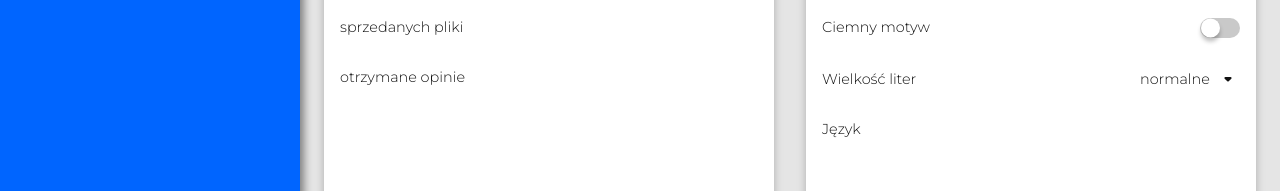
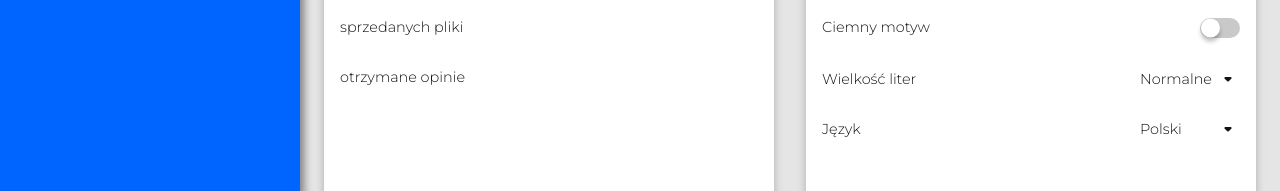
Before and after one commit to Nico2d/atem, a Next.js app: page /settings in a window 1280 px wide. Shown: the part 494-685 px from the top of the page. Built offline with nearby package versions, Linux system fonts and the light colour scheme.

Commit message:
fix: bugs on select

```diff
--- a/components/atoms/select.tsx
+++ b/components/atoms/select.tsx
@@ -10,14 +10,14 @@ interface Option {
 
 type SelectTypes = {
   optionList: Array<Option>;
-  method: (e: number) => void;
+  method: (e: any) => void;
   defaultValue?: Option;
 };
 
 export const Select: React.FC<SelectTypes> = ({
   optionList,
   method,
-  defaultValue,
+  defaultValue = optionList[0],
 }) => {
   const [value, setValue] = useState<Option>(defaultValue);
   const [isHidden, setIsHidden] = useState<boolean>(true);
@@ -57,9 +57,14 @@ export const Select: React.FC<SelectTypes> = ({
   );
 };
 
-const SelectedValue = styled.p`
+const Container = styled.div`
+  position: relative;
+  cursor: pointer;
   position: relative;
   width: 110px;
+`;
+
+const SelectedValue = styled.p`
   margin: 0;
   padding-left: 10px;
 
@@ -82,17 +87,13 @@ const SelectedValue = styled.p`
   }
 `;
 
-const Container = styled.div`
-  position: relative;
-`;
-
 const Options = styled.ul<{ isHidden: boolean }>`
   position: absolute;
   list-style: none;
   background-color: ${({ theme }) => theme.colors.background};
   display: ${({ isHidden }) => (isHidden ? "none" : "flex")};
   flex-flow: column;
-  right: 0;
+  left: 0;
   top: 9px;
   width: 100%;
   padding: 0;
--- a/components/molecules/fontSizeSelector.tsx
+++ b/components/molecules/fontSizeSelector.tsx
@@ -4,15 +4,15 @@ import { Select } from "../atoms/select";
 export const FontSizeSelector = ({ fontSize, fontController }) => {
   const Array = [
     {
-      name: "małe",
+      name: "Małe",
       value: FontSizeMode.fontSizeS,
     },
     {
-      name: "normalne",
+      name: "Normalne",
       value: FontSizeMode.fontSizeM,
     },
     {
-      name: "duże",
+      name: "Duże",
       value: FontSizeMode.fontSizeL,
     },
   ];
--- a/pages/settings.tsx
+++ b/pages/settings.tsx
@@ -1,6 +1,7 @@
 import styled from "styled-components";
 import { CardContainer } from "../components/atoms/cardContainer";
 import { PageHeading } from "../components/atoms/pageHeading";
+import { Select } from "../components/atoms/select";
 import { FontSizeSelector } from "../components/molecules/fontSizeSelector";
 import { ThemeToggler } from "../components/molecules/themeToggler";
 import { TemplateWithSidebar } from "../components/templates/TemplateWithSidebar";
@@ -69,7 +70,18 @@ const Settings = () => {
               fontController={fontController}
             />
           </CardField>
-          <CardField>Język</CardField>
+          <CardField>
+            Język
+            <Select
+              optionList={[
+                { name: "Polski", value: "polish" },
+                { name: "Angielski", value: "english" },
+              ]}
+              method={(value) => {
+                console.log("zmiana jezyka na:", value);
+              }}
+            />
+          </CardField>
         </CardContainer>
       </CardWrapper>
     </TemplateWithSidebar>
```
